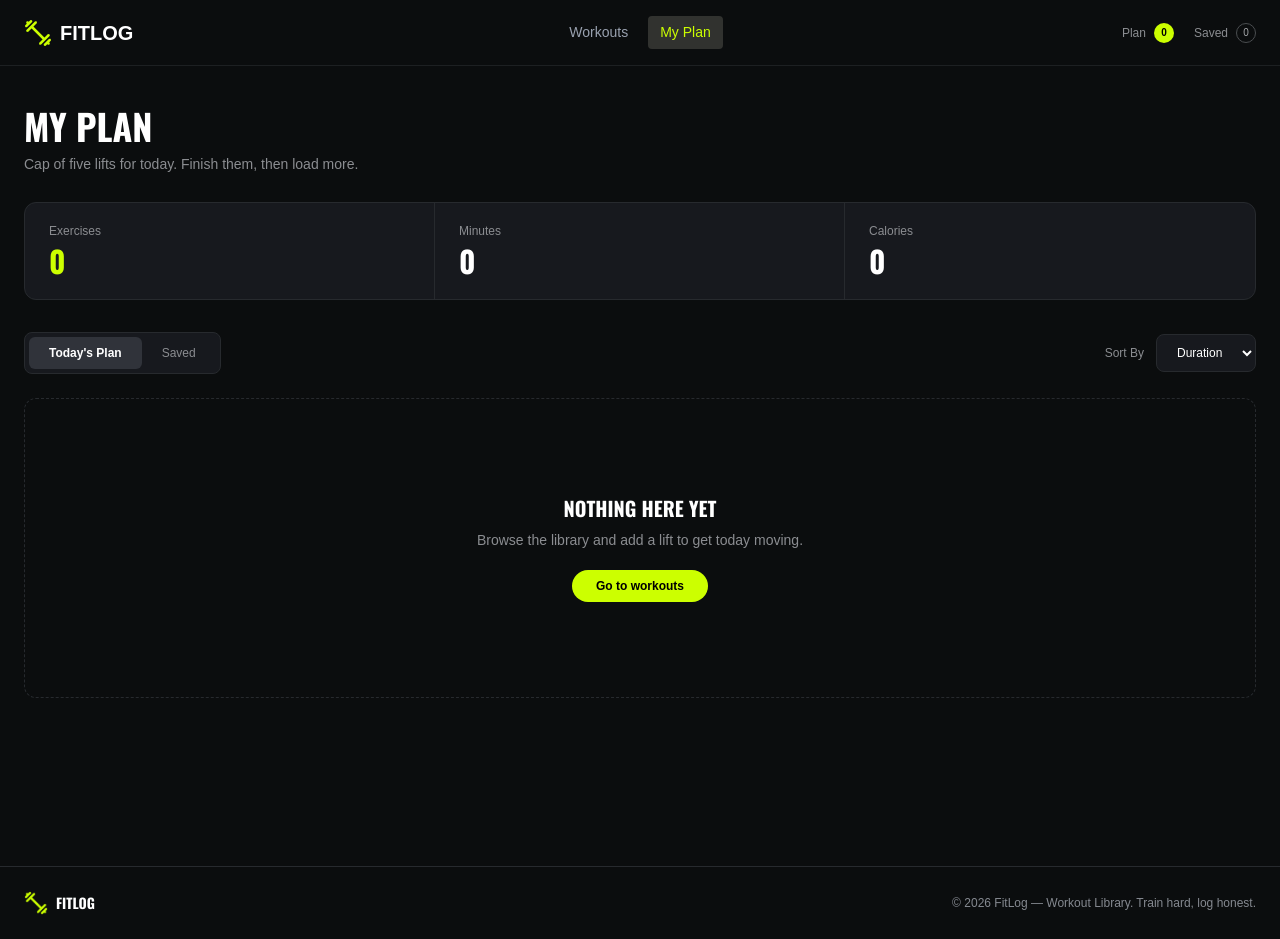
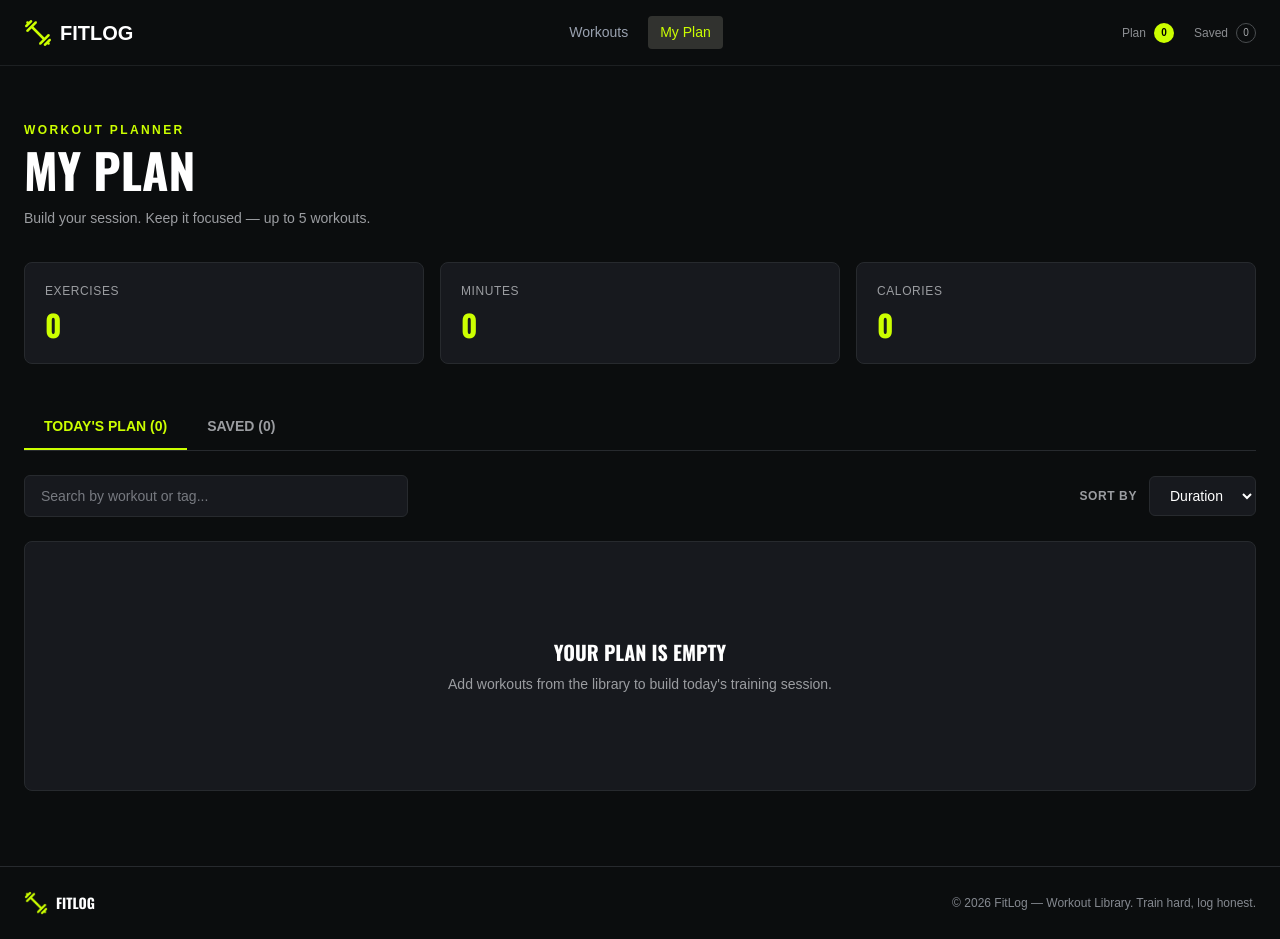
Before and after one commit to Afia611/fit-log, a Next.js app: page /my-plan in a window 1280 px wide. Built offline with nearby package versions, Linux system fonts and the light colour scheme.

Commit message:
added workout storage nd local storage persistance

```diff
--- a/src/app/my-plan/page.tsx
+++ b/src/app/my-plan/page.tsx
@@ -1,8 +1,6 @@
 "use client";
 
 import { useContext, useState } from "react";
-import Link from "next/link";
-
 import { WorkoutContext } from "@/context/WorkoutContext";
 import PlanWorkoutCard from "@/components/shared/PlanWorkoutCard";
 
@@ -15,13 +13,15 @@ const MyPlanPage = () => {
     "duration" | "calories" | "rating"
   >("duration");
 
+  const [searchText, setSearchText] = useState("");
+
   if (!workoutContext) {
     return null;
   }
 
   const { plan, saved } = workoutContext;
 
-  // Calculate Today's Plan metrics
+  // Today's Plan statistics
   const totalMinutes = plan.reduce(
     (total, workout) => total + workout.duration,
     0
@@ -32,11 +32,26 @@ const MyPlanPage = () => {
     0
   );
 
-  // Choose workouts based on the active tab
+  // Decide which list should currently be displayed
   const activeWorkouts = activeTab === "plan" ? plan : saved;
 
-  // Sort a copy so the original Context state is not changed
-   const sortedWorkouts = [...activeWorkouts].sort((a, b) => {
+  // Search by workout name or muscle group/tag
+  const filteredWorkouts = activeWorkouts.filter((workout) => {
+    const search = searchText.toLowerCase().trim();
+
+    const matchesName = workout.name
+      .toLowerCase()
+      .includes(search);
+
+    const matchesTag = workout.muscleGroups.some((tag) =>
+      tag.toLowerCase().includes(search)
+    );
+
+    return matchesName || matchesTag;
+  });
+
+  // Sort the currently filtered list
+  const sortedWorkouts = [...filteredWorkouts].sort((a, b) => {
     if (sortBy === "duration") {
       return a.duration - b.duration;
     }
@@ -51,121 +66,124 @@ const MyPlanPage = () => {
 
     return 0;
   });
+
   return (
     <main className="min-h-screen bg-[#0B0D0E] text-white">
-      <section className="mx-auto max-w-7xl px-4 py-8 sm:px-6 sm:py-10">
+      <section className="mx-auto max-w-7xl px-4 py-10 sm:px-6 sm:py-14">
         {/* Page Heading */}
-        <div>
-          <h1 className="font-[family-name:var(--font-oswald)] text-3xl font-bold uppercase sm:text-4xl">
-            MY PLAN
+        <div className="mb-8">
+          <p className="mb-2 text-xs font-bold uppercase tracking-[0.2em] text-[#CCFF00]">
+            Workout Planner
+          </p>
+
+          <h1 className="font-[family-name:var(--font-oswald)] text-3xl font-bold uppercase sm:text-4xl md:text-5xl">
+            My Plan
           </h1>
 
-          <p className="mt-2 text-sm text-[#8B8D91]">
-            Cap of five lifts for today. Finish them, then load more.
+          <p className="mt-3 max-w-2xl text-sm leading-6 text-[#9B9DA1]">
+            Build your session. Keep it focused — up to 5 workouts.
           </p>
         </div>
 
-        {/* Metrics Summary */}
-        <div className="mt-7 grid grid-cols-1 overflow-hidden rounded-xl border border-[#272A2E] bg-[#17191E] sm:grid-cols-3">
+        {/* Statistics */}
+        <div className="mb-10 grid grid-cols-1 gap-4 sm:grid-cols-3">
           {/* Exercises */}
-          <div className="px-6 py-5 sm:border-r sm:border-[#272A2E]">
-            <p className="text-xs text-[#8B8D91]">Exercises</p>
+          <div className="rounded-lg border border-[#272A2E] bg-[#17191E] p-5">
+            <p className="text-xs font-medium uppercase tracking-wider text-[#9B9DA1]">
+              Exercises
+            </p>
 
-            <p className="mt-1 font-[family-name:var(--font-oswald)] text-3xl font-bold text-[#CCFF00]">
+            <p className="mt-2 font-[family-name:var(--font-oswald)] text-3xl font-bold text-[#CCFF00]">
               {plan.length}
             </p>
           </div>
 
           {/* Minutes */}
-          <div className="border-t border-[#272A2E] px-6 py-5 sm:border-r sm:border-t-0">
-            <p className="text-xs text-[#8B8D91]">Minutes</p>
+          <div className="rounded-lg border border-[#272A2E] bg-[#17191E] p-5">
+            <p className="text-xs font-medium uppercase tracking-wider text-[#9B9DA1]">
+              Minutes
+            </p>
 
-            <p className="mt-1 font-[family-name:var(--font-oswald)] text-3xl font-bold">
+            <p className="mt-2 font-[family-name:var(--font-oswald)] text-3xl font-bold text-[#CCFF00]">
               {totalMinutes}
             </p>
           </div>
 
           {/* Calories */}
-          <div className="border-t border-[#272A2E] px-6 py-5 sm:border-t-0">
-            <p className="text-xs text-[#8B8D91]">Calories</p>
+          <div className="rounded-lg border border-[#272A2E] bg-[#17191E] p-5">
+            <p className="text-xs font-medium uppercase tracking-wider text-[#9B9DA1]">
+              Calories
+            </p>
 
-            <p className="mt-1 font-[family-name:var(--font-oswald)] text-3xl font-bold">
+            <p className="mt-2 font-[family-name:var(--font-oswald)] text-3xl font-bold text-[#CCFF00]">
               {totalCalories}
             </p>
           </div>
         </div>
 
-        {/* Tabs and Sort */}
-        <div className="mt-8 flex flex-col gap-4 sm:flex-row sm:items-center sm:justify-between">
         {/* Tabs */}
-          <div className="flex">
-            <div className="flex rounded-lg border border-[#272A2E] bg-[#17191E] p-1">
+        <div className="mb-6 flex border-b border-[#272A2E]">
           <button
             onClick={() => setActiveTab("plan")}
-                className={`rounded-md px-5 py-2 text-xs transition ${
+            className={`border-b-2 px-5 py-3 text-sm font-bold transition ${
               activeTab === "plan"
-                    ? "bg-[#30333A] font-semibold text-white"
-                    : "text-[#8B8D91]"
+                ? "border-[#CCFF00] text-[#CCFF00]"
+                : "border-transparent text-[#9B9DA1] hover:text-white"
             }`}
           >
-                Today&apos;s Plan
+            TODAY&apos;S PLAN ({plan.length})
           </button>
 
           <button
             onClick={() => setActiveTab("saved")}
-                className={`rounded-md px-5 py-2 text-xs transition ${
+            className={`border-b-2 px-5 py-3 text-sm font-bold transition ${
               activeTab === "saved"
-                    ? "bg-[#30333A] font-semibold text-white"
-                    : "text-[#8B8D91]"
+                ? "border-[#CCFF00] text-[#CCFF00]"
+                : "border-transparent text-[#9B9DA1] hover:text-white"
             }`}
           >
-                Saved
+            SAVED ({saved.length})
           </button>
         </div>
-          </div>
+
+        {/* Search + Sort */}
+        <div className="mb-6 flex flex-col gap-3 sm:flex-row sm:items-center sm:justify-between">
+          {/* Search */}
+          <input
+            type="text"
+            value={searchText}
+            onChange={(event) => setSearchText(event.target.value)}
+            placeholder="Search by workout or tag..."
+            className="w-full rounded-md border border-[#272A2E] bg-[#17191E] px-4 py-2.5 text-sm text-white outline-none transition placeholder:text-[#777A80] focus:border-[#CCFF00] sm:max-w-sm"
+          />
 
           {/* Sort */}
           <div className="flex items-center gap-3">
-            <span className="text-xs text-[#8B8D91]">Sort By</span>
+            <span className="whitespace-nowrap text-xs font-bold uppercase tracking-wider text-[#9B9DA1]">
+              Sort By
+            </span>
 
             <select
-            value={sortBy} onChange={(event) =>
+              value={sortBy}
+              onChange={(event) =>
                 setSortBy(
-              event.target.value as | "duration"| "calories" | "rating"
+                  event.target.value as
+                    | "duration"
+                    | "calories"
+                    | "rating"
                 )
               }
-          className="rounded-lg border border-[#272A2E] bg-[#17191E] px-4 py-2.5 text-xs text-white outline-none transition focus:border-[#CCFF00]"
+              className="rounded-md border border-[#272A2E] bg-[#17191E] px-4 py-2.5 text-sm text-white outline-none transition focus:border-[#CCFF00]"
             >
               <option value="duration">Duration</option>
               <option value="calories">Calories</option>
               <option value="rating">Rating</option>
             </select>
-
           </div>
         </div>
 
-        {/* Workout Area */}
-        <div className="mt-6">
-          {activeWorkouts.length === 0 ? (
-            /* Empty State */
-            <div className="flex min-h-[300px] flex-col items-center justify-center rounded-xl border border-dashed border-[#272A2E] px-4 text-center">
-              <h2 className="font-[family-name:var(--font-oswald)] text-xl font-bold uppercase">
-                NOTHING HERE YET
-              </h2>
-
-              <p className="mt-2 text-sm text-[#8B8D91]">
-                Browse the library and add a lift to get today moving.
-              </p>
-
-              <Link
-                href="/"
-                className="mt-5 rounded-full bg-[#CCFF00] px-6 py-2 text-xs font-bold text-black transition hover:bg-[#B8E600]"
-              >
-                Go to workouts
-              </Link>
-            </div>
-          ) : (
-            /* Workout Cards */
+        {/* Workout List */}
+        {sortedWorkouts.length > 0 ? (
           <div className="space-y-4">
             {sortedWorkouts.map((workout) => (
               <PlanWorkoutCard
@@ -175,8 +193,37 @@ const MyPlanPage = () => {
               />
             ))}
           </div>
+        ) : searchText.trim() ? (
+          /* No Search Results */
+          <div className="flex min-h-[250px] items-center justify-center rounded-lg border border-[#272A2E] bg-[#17191E] px-4 text-center">
+            <div>
+              <p className="font-[family-name:var(--font-oswald)] text-xl font-bold uppercase">
+                No Workouts Found
+              </p>
+
+              <p className="mt-2 text-sm text-[#9B9DA1]">
+                No workouts match &quot;{searchText}&quot;.
+              </p>
+            </div>
+          </div>
+        ) : (
+          /* Empty Plan / Saved State */
+          <div className="flex min-h-[250px] items-center justify-center rounded-lg border border-[#272A2E] bg-[#17191E] px-4 text-center">
+            <div>
+              <p className="font-[family-name:var(--font-oswald)] text-xl font-bold uppercase">
+                {activeTab === "plan"
+                  ? "Your Plan Is Empty"
+                  : "No Saved Workouts"}
+              </p>
+
+              <p className="mt-2 text-sm text-[#9B9DA1]">
+                {activeTab === "plan"
+                  ? "Add workouts from the library to build today's training session."
+                  : "Save workouts from the library and they will appear here."}
+              </p>
+            </div>
+          </div>
         )}
-        </div>
       </section>
     </main>
   );
--- /dev/null
+++ b/src/components/shared/homepage/WorkoutLibrary.tsx
@@ -0,0 +1,64 @@
+"use client";
+
+import { useState } from "react";
+import { Workout } from "@/types/workout-types";
+import WorkoutCard from "./WorkoutCard";
+
+type WorkoutLibraryProps = {
+  workouts: Workout[];
+};
+
+const WorkoutLibrary = ({ workouts }: WorkoutLibraryProps) => {
+  const [searchText, setSearchText] = useState("");
+
+  const filteredWorkouts = workouts.filter((workout) => {
+    const search = searchText.toLowerCase().trim();
+
+    const matchesName = workout.name
+      .toLowerCase()
+      .includes(search);
+
+    const matchesTag = workout.muscleGroups.some((tag) =>
+      tag.toLowerCase().includes(search)
+    );
+
+    return matchesName || matchesTag;
+  });
+
+  return (
+    <>
+      {/* Search */}
+      <div className="mb-8 flex justify-end">
+        <div className="w-full sm:max-w-sm">
+          <input
+            type="text"
+            value={searchText}
+            onChange={(event) => setSearchText(event.target.value)}
+            placeholder="Search by workout or muscle group..."
+            className="w-full rounded-md border border-[#272A2E] bg-[#17191E] px-4 py-3 text-sm text-white outline-none transition placeholder:text-[#777A80] focus:border-[#CCFF00]"
+          />
+        </div>
+      </div>
+
+      {/* Workout Grid */}
+      {filteredWorkouts.length > 0 ? (
+        <div className="grid grid-cols-1 gap-6 md:grid-cols-2 lg:grid-cols-3">
+          {filteredWorkouts.map((workout) => (
+            <WorkoutCard
+              key={workout.id}
+              workout={workout}
+            />
+          ))}
+        </div>
+      ) : (
+        <div className="flex min-h-[250px] items-center justify-center">
+          <p className="text-sm text-[#9B9DA1]">
+            No workouts found for &quot;{searchText}&quot;.
+          </p>
+        </div>
+      )}
+    </>
+  );
+};
+
+export default WorkoutLibrary;
--- a/src/components/shared/homepage/Workouts.tsx
+++ b/src/components/shared/homepage/Workouts.tsx
@@ -1,5 +1,5 @@
-import WorkoutCard from "./WorkoutCard";
 import { Workout } from "@/types/workout-types";
+import WorkoutLibrary from "./WorkoutLibrary";
 
 const Workouts = async () => {
   const res = await fetch(
@@ -11,25 +11,26 @@ const Workouts = async () => {
   return (
     <section
       id="library"
-      className="mx-auto max-w-7xl px-4 py-10 sm:px-6 sm:py-14"
+      className="bg-[#0B0D0E] px-4 py-12 text-white sm:px-6 sm:py-16"
     >
-      <div className="mb-8">
-        <h2 className="font-[family-name:var(--font-oswald)] text-3xl font-bold uppercase text-white sm:text-4xl">
-          THE LIBRARY
-        </h2>
+      <div className="mx-auto max-w-7xl">
+        {/* Heading */}
+        <div className="mb-8">
+          <p className="mb-2 text-xs font-bold uppercase tracking-[0.2em] text-[#CCFF00]">
+            Workout Library
+          </p>
 
-        <p className="mt-2 text-sm text-[#9B9DA1] sm:text-base">
-          Twelve lifts covering every major muscle group.
-        </p>
-      </div>
+          <h2 className="font-[family-name:var(--font-oswald)] text-3xl font-bold uppercase sm:text-4xl">
+            Find Your Next Workout
+          </h2>
 
-      <div className="grid grid-cols-1 gap-6 md:grid-cols-2 lg:grid-cols-3">
-        {workouts.map((workout) => (
-          <WorkoutCard
-            key={workout.id}
-            workout={workout}
-          />
-        ))}
+          <p className="mt-2 text-sm text-[#9B9DA1]">
+            Explore workouts and build your perfect training plan.
+          </p>
+        </div>
+
+        {/* Search + Workout Cards */}
+        <WorkoutLibrary workouts={workouts} />
       </div>
     </section>
   );
--- a/src/context/WorkoutContext.tsx
+++ b/src/context/WorkoutContext.tsx
@@ -1,12 +1,16 @@
 "use client";
 
-import { createContext, ReactNode, useState } from "react";
+import {
+  createContext,
+  ReactNode,
+  useEffect,
+  useState,
+} from "react";
 import { Workout } from "@/types/workout-types";
 
 type WorkoutContextType = {
   plan: Workout[];
   saved: Workout[];
-  isLoading: boolean;
   addToPlan: (workout: Workout) => boolean;
   saveWorkout: (workout: Workout) => boolean;
   removeFromPlan: (id: number) => void;
@@ -19,8 +23,34 @@ export const WorkoutContext =
 const WorkoutProvider = ({ children }: { children: ReactNode }) => {
   const [plan, setPlan] = useState<Workout[]>([]);
   const [saved, setSaved] = useState<Workout[]>([]);
+  const [isLoaded, setIsLoaded] = useState(false);
 
-  const isLoading = false;
+useEffect(() => {
+  const storedPlan = localStorage.getItem("fitlog-plan");
+  const storedSaved = localStorage.getItem("fitlog-saved");
+
+  if (storedPlan) {
+    setPlan(JSON.parse(storedPlan));
+  }
+
+  if (storedSaved) {
+    setSaved(JSON.parse(storedSaved));
+  }
+
+  setIsLoaded(true);
+}, []);
+
+useEffect(() => {
+  if (isLoaded) {
+    localStorage.setItem("fitlog-plan", JSON.stringify(plan));
+  }
+}, [plan, isLoaded]);
+
+useEffect(() => {
+  if (isLoaded) {
+    localStorage.setItem("fitlog-saved", JSON.stringify(saved));
+  }
+}, [saved, isLoaded]);
 
   const addToPlan = (workout: Workout) => {
     const alreadyAdded = plan.some(
@@ -71,7 +101,6 @@ const WorkoutProvider = ({ children }: { children: ReactNode }) => {
       value={{
         plan,
         saved,
-        isLoading,
         addToPlan,
         saveWorkout,
         removeFromPlan,
```
Also changed, not shown: src/components/shared/WorkoutActions.tsx (+45 -35 lines), 1 other file (tests, documents, lock files or other folders). Lines whose indentation alone changed are shown as unchanged.
